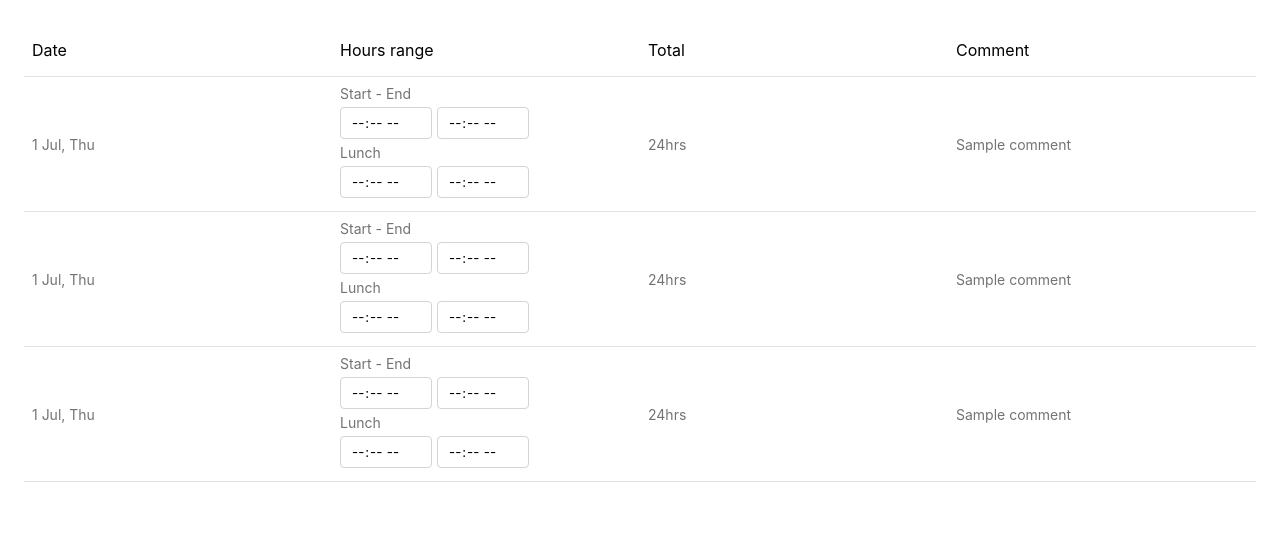
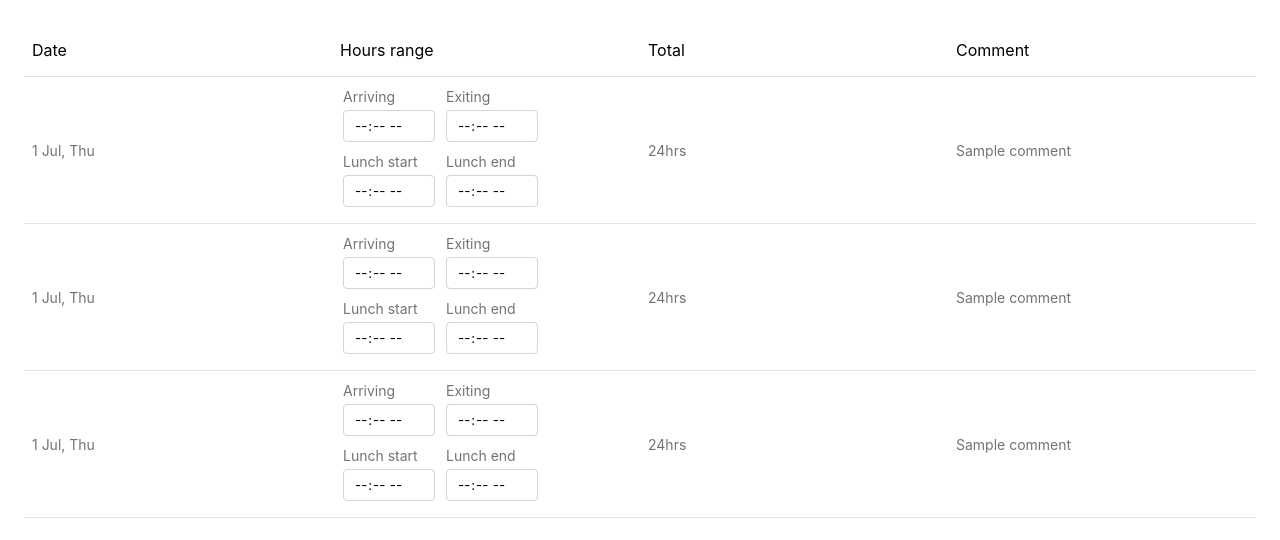
Before and after one commit to DayvsonNascimento/working-hours-app, a React (Create React App) app: page / in a window 1280 px wide. Shown: the top 540 px of the page. Built offline with nearby package versions, Linux system fonts and the light colour scheme.

Commit message:
Update HourInput component

```diff
--- a/src/components/HourInput/HourInput.js
+++ b/src/components/HourInput/HourInput.js
@@ -1,11 +1,14 @@
 import { Container, InputLabel, InputContainer, Input } from './styles';
 
-const HourInput = ({ label }) => {
+const HourInput = ({ labels }) => {
   return (
     <Container>
-      <InputLabel>{label}</InputLabel>
       <InputContainer>
+        <InputLabel>{labels[0]}</InputLabel>
         <Input type="time" />
+      </InputContainer>
+      <InputContainer>
+        <InputLabel>{labels[1]}</InputLabel>
         <Input type="time" />
       </InputContainer>
     </Container>
--- a/src/components/HourInput/styles.js
+++ b/src/components/HourInput/styles.js
@@ -2,9 +2,15 @@ import styled from 'styled-components';
 
 export const InputLabel = styled.label``;
 
-export const Container = styled.div``;
+export const Container = styled.div`
+  display: flex;
+`;
 
-export const InputContainer = styled.div``;
+export const InputContainer = styled.div`
+  display: flex;
+  flex-direction: column;
+  padding: 3px;
+`;
 
 export const Input = styled.input`
   margin: 5px 5px 5px 0px;
--- a/src/components/LogCard/LogCard.js
+++ b/src/components/LogCard/LogCard.js
@@ -7,8 +7,8 @@ const LogCard = () => {
     <Container>
       <RowCell>1 Jul, Thu</RowCell>
       <RowCell>
-        <HourInput label="Start - End" />
-        <HourInput label="Lunch" />
+        <HourInput labels={['Arriving', 'Exiting']} />
+        <HourInput labels={['Lunch start', 'Lunch end']} />
       </RowCell>
       <RowCell>24hrs</RowCell>
       <RowCell>Sample comment</RowCell>
```
